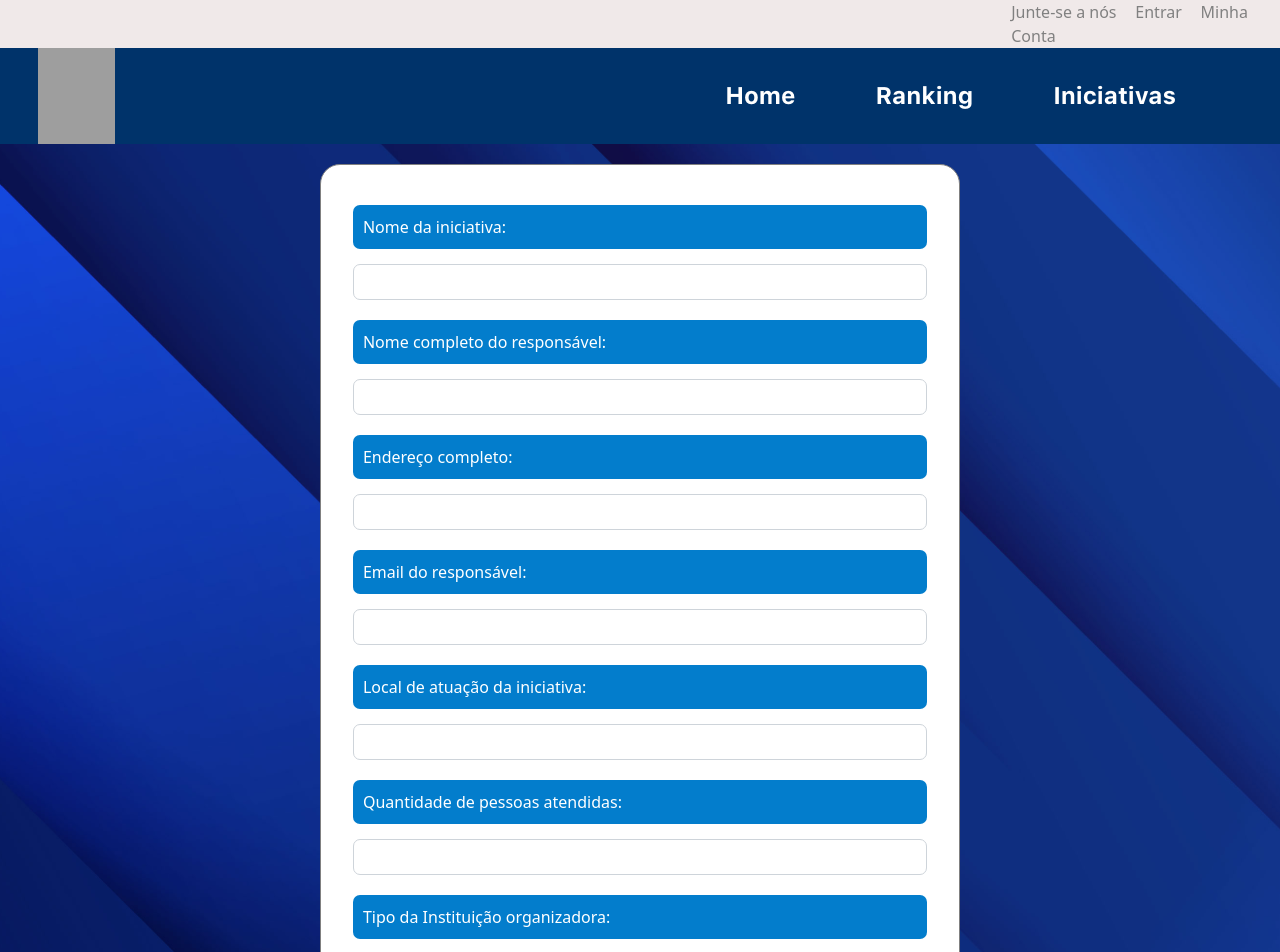
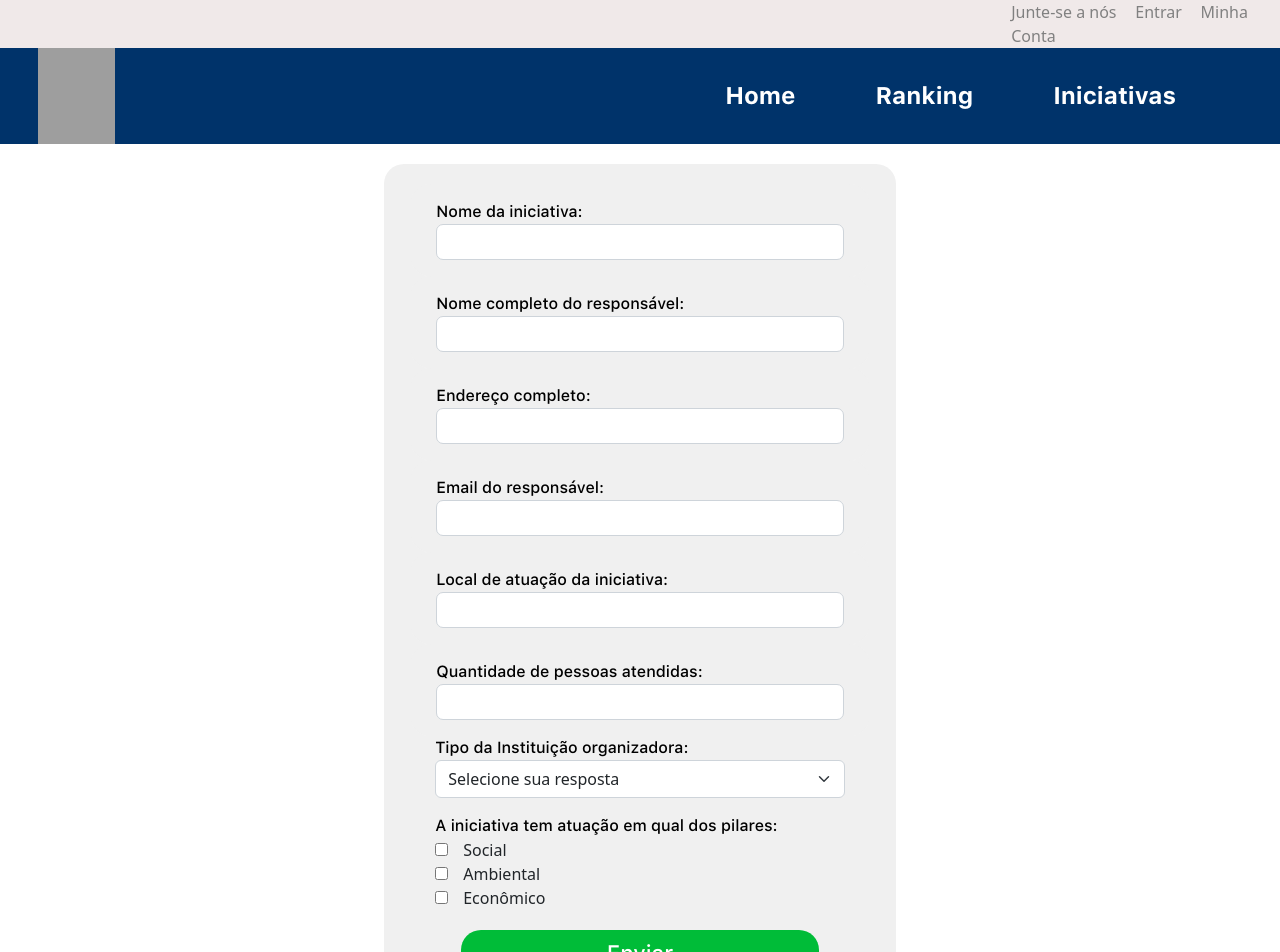
Before and after one commit to OdsQuiz/ODS-Quiz-Frontend, a React (Vite) app: page /quiz/iniciativa in a window 1280 px wide. Shown: the top 952 px of the page. Built offline with nearby package versions, Linux system fonts and the light colour scheme; grey boxes are pictures that could not be loaded.

Commit message:
atualizando 2

```diff
--- a/index.html
+++ b/index.html
@@ -3,6 +3,7 @@
   <head>
     <meta charset="UTF-8" />
     <meta name="viewport" content="width=device-width, initial-scale=1.0" />
+    <meta http-equiv="Content-Security-Policy" content="upgrade-insecure-requests" />
     <title>ODS Quiz</title>
     <link rel = "icon" href="src/assets/sdgCircle.png">
     <link rel="preconnect" href="https://fonts.googleapis.com">
--- a/src/components/InputCheckBox/style.css
+++ b/src/components/InputCheckBox/style.css
@@ -1,15 +1,11 @@
 .InputCheckBox{
-    width: 90%;
+    width: 80%;
 }
 
 .InputCheckBox p{
-    background-color: #037DCC;
-    padding-top: 10px;
-    padding-bottom: 10px;
-    padding-left: 10px;
-    margin-top: 20px;
-    border-radius: 7px;
-    color: #fff;
+    font-family: 'sfpromedium';
+    margin-bottom: 0;
+    color: #000;
 }
 
 .InputCheckBox label{
--- a/src/components/InputText/style.css
+++ b/src/components/InputText/style.css
@@ -1,22 +1,24 @@
 .InputText{
     width: 90%;
+    background-color: #f0f0f0;
+    border-radius: 1.3rem;
+    display: flex;
+    flex-direction: column;
+    align-items: center;
+
+    padding: 1rem;
+
 
 }
 
 .InputText label{
-    display: block;
-    background-color: #037DCC;
-    padding-top: 10px;
-    padding-bottom: 10px;
-    padding-left: 10px;
-    margin-top: 20px;
-    border-radius: 7px;
-    color: #fff;
+    color: #000;
+    font-family: 'sfpromedium';
+    width: 95%;
 }
 
 .InputText input{
-    width: 100%;
-    margin-top: 15px;
+    width: 95%;
     border-radius: 7px;
     padding-top: 5px;
     padding-bottom: 5px;
@@ -25,6 +27,6 @@
 }
 
 .InputText input:focus{
-    border: 1px solid #037ccc8c;
+    border: 1px solid #037ccc;
     outline: 4px solid #037ccc43;
 }
--- a/src/components/RankingLine/style.css
+++ b/src/components/RankingLine/style.css
@@ -2,18 +2,25 @@
     display: flex;
     justify-content: space-between;
     align-items: center;
-    background-color: #1d7837;
+    background-color: #cdcdcd;
     width: 90%;
     border-radius: 7px;
     font-size: 1.5rem;
-    font-family: 'sfpromedium';
-    color: white;
+    font-family: 'sfprobold';
+    color: black;
     margin-bottom: 1rem;
     padding: 1.2rem;
 }
 
 .RankingLine .position{
-
+    background-color: #a1a1a1;
+    width: 3rem;
+    height: 3rem;
+    display: flex;
+    align-items: center;
+    justify-content: center;
+    color: white;
+    border-radius: 50%;
 }
 
 
@@ -23,7 +30,9 @@
 
 
 .RankingLine .points{
-
+    padding: 0.3rem;
+    background-color: #f0f0f0;
+    border-radius: 1rem;
 }
 
 
--- a/src/pages/DataShow/index.jsx
+++ b/src/pages/DataShow/index.jsx
@@ -36,10 +36,21 @@ const DataShow = () => {
             <div className="DataShow">
                 <MapContainer attributionControl={false} style={{width: '99.3vw', height: '60vh'}} center={center} zoom={10} scrollWheelZoom={false} >
                     <TileLayer
-
                         url="https://{s}.tile.openstreetmap.org/{z}/{x}/{y}.png"
                     />
 
+                    {data.map((eachData, key) => {
+                        if(eachData.lat && eachData.lon){
+                            return(
+                                <Marker key={key} position={[eachData.lat, eachData.lon]}>
+                                    <Popup>
+                                        {eachData.name}
+                                    </Popup>
+                                </Marker>
+                            )
+                        }
+                    })
+                    }
 
                 </MapContainer>
 
@@ -47,7 +58,7 @@ const DataShow = () => {
                 <div className="DataContainer">
                     {data.map((eachData, key) => {
                         return(
-                            <IniciativesData dataObject={eachData}/>
+                            <IniciativesData key={key} dataObject={eachData}/>
                         )
                     })
                     }
--- a/src/pages/Initiative/index.jsx
+++ b/src/pages/Initiative/index.jsx
@@ -126,8 +126,6 @@ const Initiative = () => {
         }
     }
 
-    console.log(textAnswers, selectAnswer, checkBoxAnswers)
-
     return(
         <div className="Initiative">
             <div className="InitiativeContainer">
--- a/src/pages/Initiative/style.css
+++ b/src/pages/Initiative/style.css
@@ -3,20 +3,17 @@
     justify-content: center;
     align-items: center;
     min-height: 100vh;
-
-    background-image: url("../../assets/backgroundQuiz.svg");
     background-repeat: no-repeat;
     background-size: cover;
 }
 
 .InitiativeContainer {
-    background-color: #fff;
+    background-color: #f0f0f0;
     align-items: center;
     display: flex;
     justify-content: center;
     flex-direction: column;
-    width: 50%;
-    border: 1px solid grey;
+    width: 40%;
     border-radius: 20px;
     padding-top: 20px;
     padding-bottom: 20px;
@@ -24,17 +21,15 @@
 }
 
 .InitiativeContainer .InitiativeArea{
-    width: 90%;
+    width: 80%;
+    margin-bottom: 1rem;
 }
 
 .InitiativeContainer .InitiativeArea p{
-    background-color: #037DCC;
-    padding-top: 10px;
-    padding-bottom: 10px;
-    padding-left: 10px;
-    margin-top: 20px;
+    font-family: 'sfpromedium';
+    margin-bottom: 0;
     border-radius: 7px;
-    color: #fff;
+    color: #000;
 }
 
 .InitiativeContainer button{
@@ -42,17 +37,21 @@
     align-items: center;
     justify-content: center;
     width: 70%;
+    background-color: #00bc38;
     height: 6vh;
     border-radius: 20px;
-    border: 1px solid grey;
+    border: none;
     margin-top: 20px;
+    font-size: 1.4rem;
+    font-family: 'sfpromedium';
     cursor: pointer;
     text-decoration: none;
-    color: #000;
+    color: #fff;
+    transition: 0.3s;
 }
 
 .InitiativeContainer button:hover{
-    background-color: #037DCC;
+    background-color: #008728;
     transition: 0.3s;
     color: #fff;
 }
--- a/src/pages/Quiz/index.jsx
+++ b/src/pages/Quiz/index.jsx
@@ -226,11 +226,11 @@ const Quiz = () => {
                 </div>
 
 
-                <div className="QuizArea ods6">
+                <div className="QuizArea ods2">
                     <p>11) Na comunidade em que você vive, você conhece pessoas que passam fome? É do seu conhecimento projetos locais voltados a ajudá-las?
                     </p>
                     <div className="tags">
-                            <img src={odsIcon6} alt="" />
+                            <img src={odsIcon2} alt="" />
                         </div>
                     <SelectAnswer
                                 opA='a) Conheço pessoas em situação de fome, e não há projetos voltados a ajudá-las.'
@@ -239,7 +239,7 @@ const Quiz = () => {
                                 opD='d) Não conheço pessoas em situação de fome, e conheço um ou mais projetos voltados para a ajuda destas pessoas, possivelmente em outras comunidades.'
                                 opE='e) Não sei responder.'
                                 getAnswers={getAnswers}
-                                ods={6}/>
+                                ods={2}/>
                 </div>
 
                 <div className="QuizArea ods14">
@@ -274,11 +274,11 @@ const Quiz = () => {
                                 ods={14}/>
                 </div>
 
-                <div className="QuizArea ods14">
+                <div className="QuizArea ods13">
                     <p>14) Você conhece áreas de preservação terrestre (parques florestais, reservas ambientais, RPPN’s, unidades de conservação) na sua região?
                     </p>
                     <div className="tags">
-                            <img src={odsIcon14} alt="" />
+                            <img src={odsIcon13} alt="" />
                         </div>
                     <SelectAnswer
                                 opA='a) Não conheço.'
@@ -287,7 +287,7 @@ const Quiz = () => {
                                 opD='d) Conheço mais de 5.'
                                 opE='e) Não sei responder.'
                                 getAnswers={getAnswers}
-                                ods={14}/>
+                                ods={13}/>
                 </div>
 
                 <div className="QuizArea ods15">
--- a/src/pages/SignIn/index.jsx
+++ b/src/pages/SignIn/index.jsx
@@ -20,7 +20,7 @@ const SignIn = () => {
     const createNewUser = async () => {
         if(name && email && password && address && terms){
             try {
-                const positionStackBaseUrl = `http://api.positionstack.com/v1/forward?access_key=341623747b6417337b77a7e88d599ec0&query=${address}`
+                const positionStackBaseUrl = `https://api.positionstack.com/v1/forward?access_key=341623747b6417337b77a7e88d599ec0&query=${address}`
                 fetch(positionStackBaseUrl)
                     .then((request) => request.json())
                     .then(async (data) =>{
```
Also changed, not shown: src/pages/Ranking/style.css (line endings or trailing spaces).
